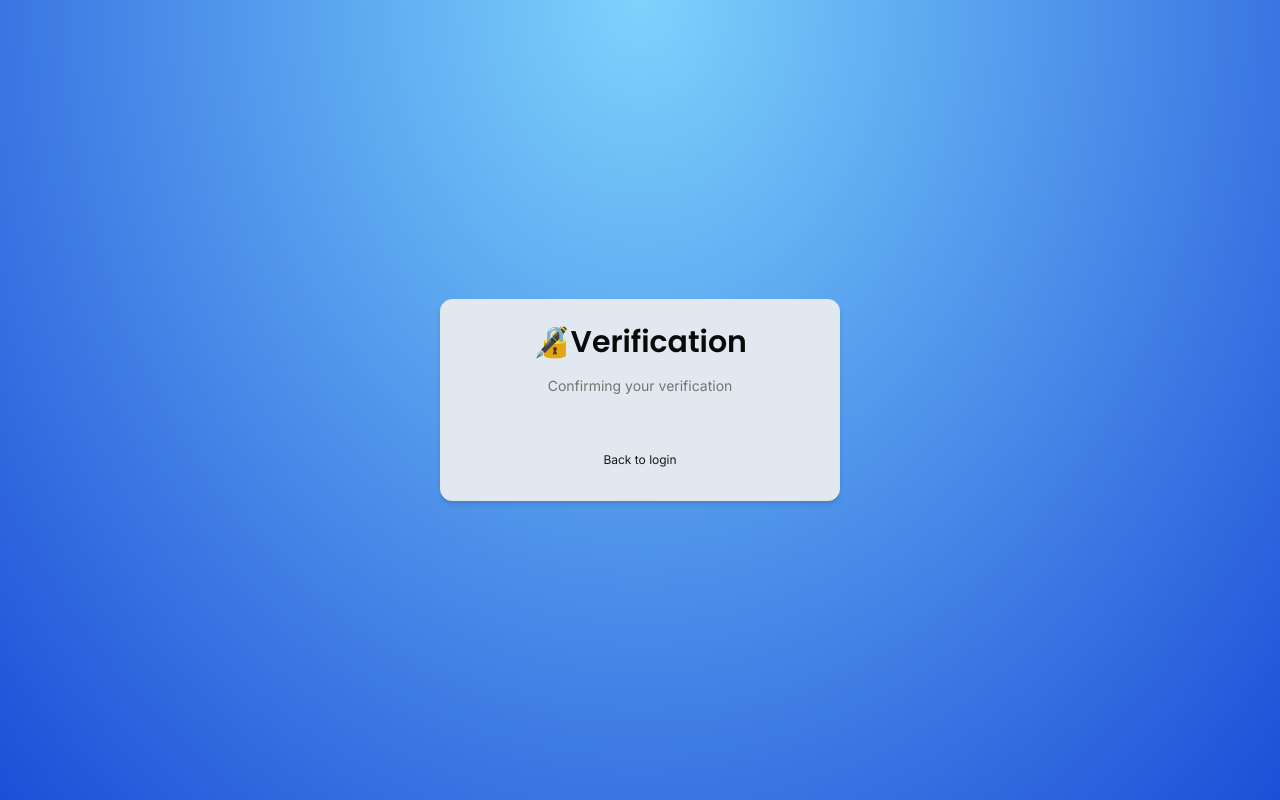
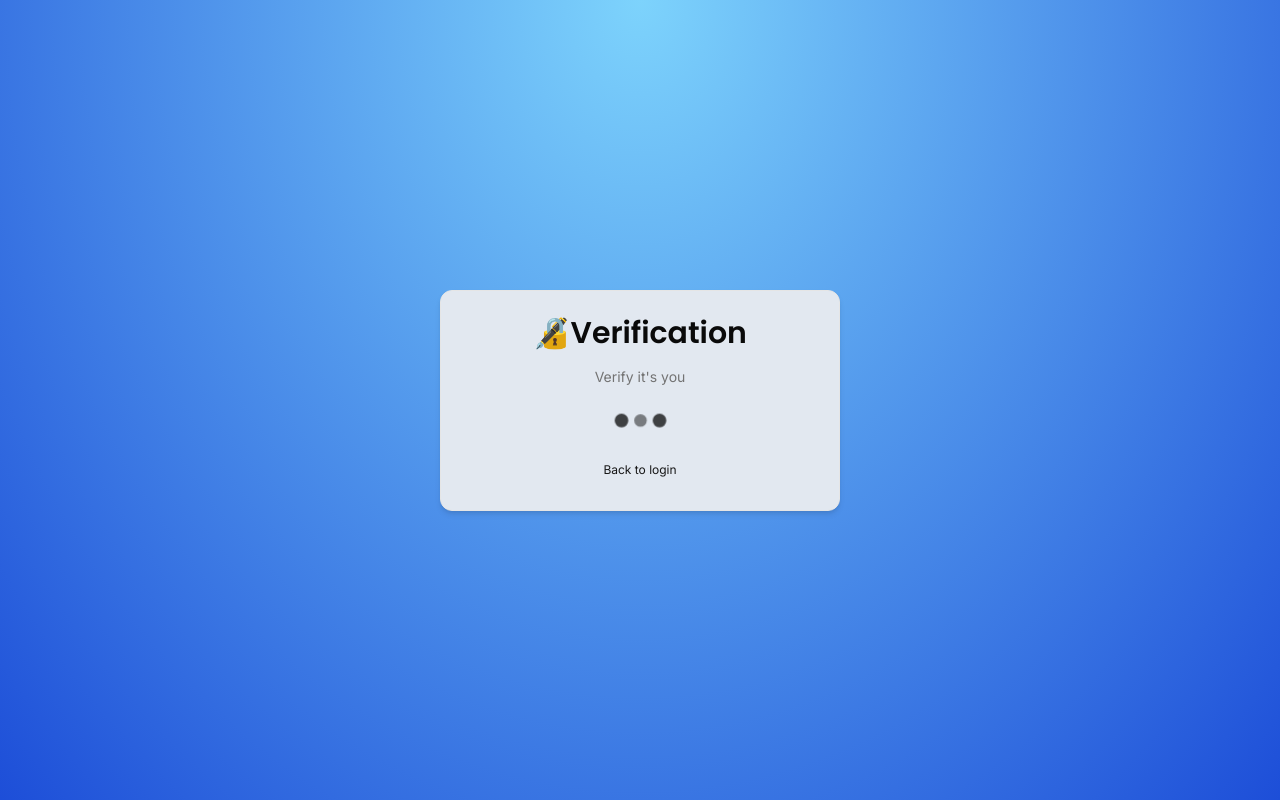
Before and after one commit to taurusilver7/next-auth, a Next.js app: page /auth/new-verification in a window 1280 px wide. Built offline with nearby package versions, Linux system fonts and the light colour scheme.

Commit message:
verification form

```diff
--- a/components/auth/new-verification-form.tsx
+++ b/components/auth/new-verification-form.tsx
@@ -1,17 +1,32 @@
 "use client";
 
-import React from "react";
+import React, { useCallback, useEffect } from "react";
 import { CardWrapper } from "@/components/auth/card-wrapper";
+import { BeatLoader, ClimbingBoxLoader } from "react-spinners";
+import { useSearchParams } from "next/navigation";
 
 const NewVerificationForm = () => {
+	const searchParams = useSearchParams();
+
+	const token = searchParams.get("token");
+	const onSubmit = useCallback(() => {
+		// Check if the token has expired
+
+	}, [token]);
+
+	useEffect(() => {
+		onSubmit();
+	}, [onSubmit]);
 	return (
 		<CardWrapper
 			headerTitle="Verification"
-			headerLabel="Confirming your verification"
+			headerLabel="Verify it's you"
 			backButtonHref="/auth/login"
 			backButtonLabel="Back to login"
 		>
-			<div className="flex items-center w-full justify-center"></div>
+			<div className="flex items-center w-full justify-center">
+				<BeatLoader />
+			</div>
 		</CardWrapper>
 	);
 };
```
